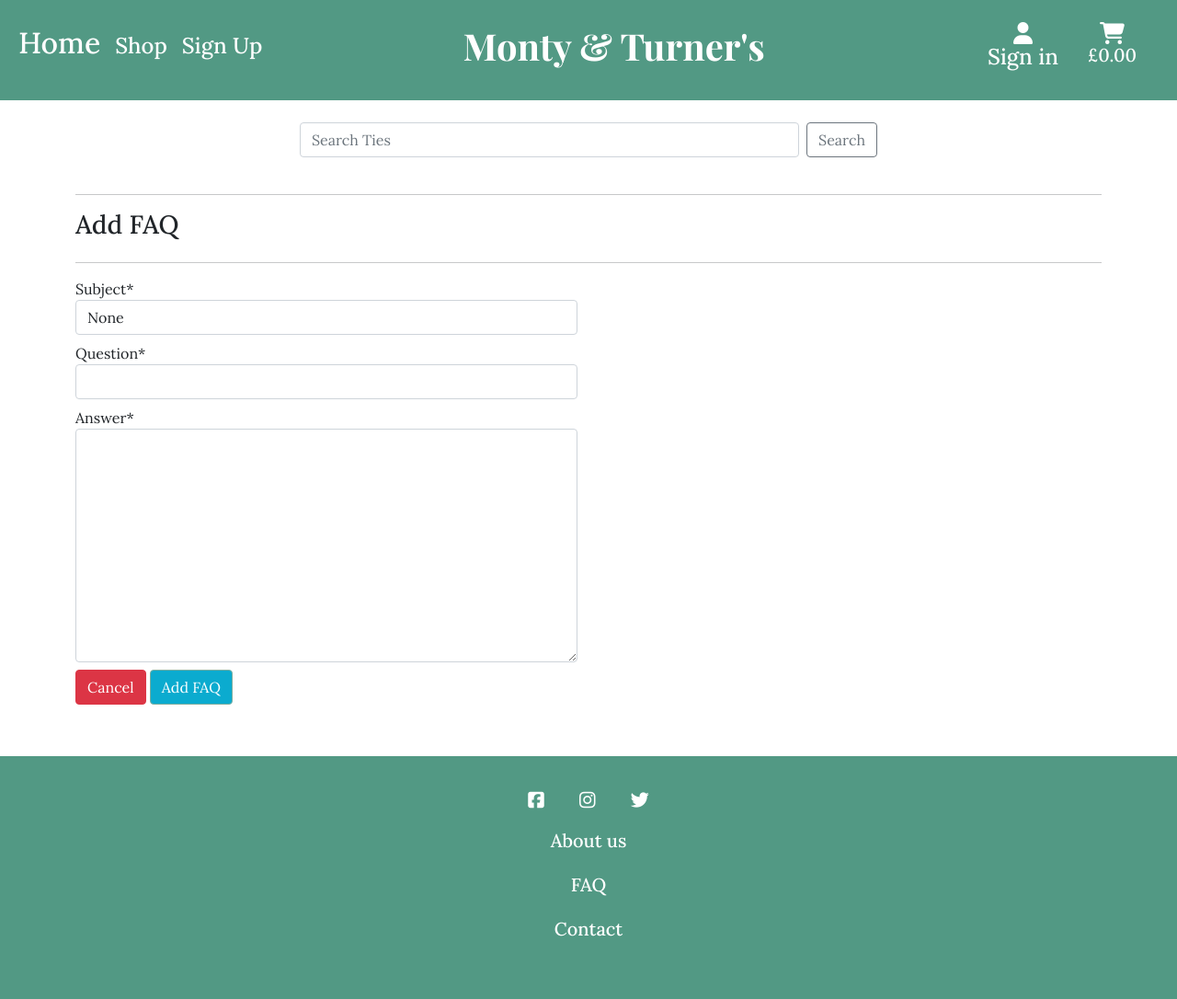
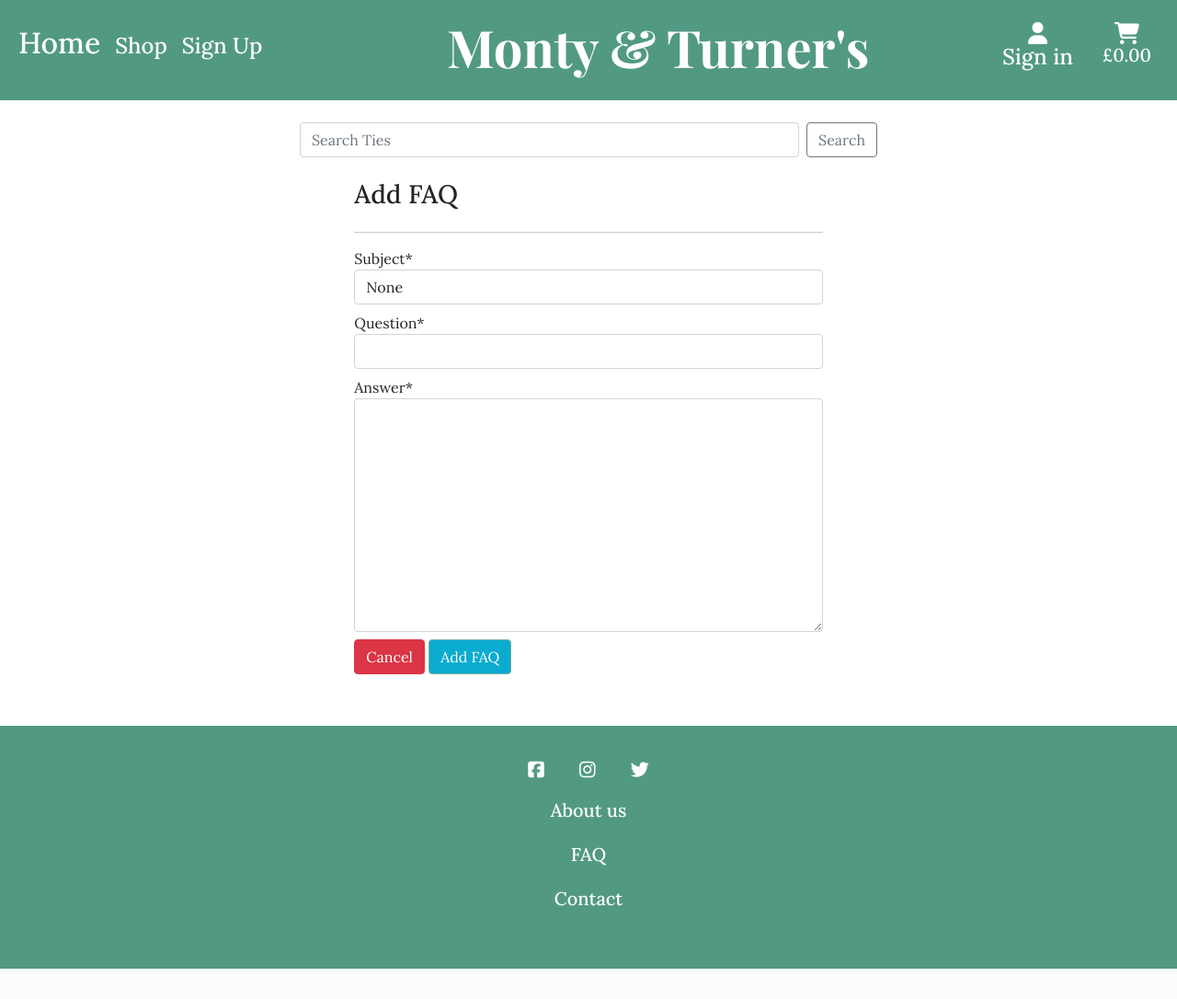
Before and after one commit to JPBiddle/Tie-Shop, a Django app: page /info/add/ in a window 1280 px wide. Shown: the whole page at 92% size. After the commit the page ends 1053 px from the top, so only its background shows below. Run offline with Django 3.2, Linux system fonts and the light colour scheme; data comes from the database, SQL or seed files in the repository; parts of the project's set-up code (start-up, migrations or seed data) failed here and were passed over; some libraries are stand-ins or nearby versions; some web fonts are replaced.

Commit message:
styled faq and edit faq/ add product/ add faq pages

```diff
--- a/info/templates/add_faq.html
+++ b/info/templates/add_faq.html
@@ -10,18 +10,17 @@
 {% endblock %}
 
 {% block content %}
-    <div class="overlay"></div>
-    <div class="container">
-        <div class="row no-gutters">
-            <div class="col-12">
-                <hr>
-                <h3 class="logo-font mb-4">Add FAQ</h3>
-                <hr>
-            </div>
+<div class="overlay"></div>
+<div class="container-fluid">
+    <div class="row no-gutters">
+        <div class="col-md-5 mx-auto">
+            <h3 class="logo-font mb-4">Add FAQ</h3>
+            <hr class="w60">
         </div>
+    </div>
 
-        <div class="row">
-            <div class="col-12 col-md-6">
+    <div class="row">
+        <div class="col-12 col-md-5 mx-auto">
                 <form method="POST" action="{% url 'add_faq' %}" class="form mb-2" enctype="multipart/form-data">
                     {% csrf_token %}
                     {{ form | crispy }}
--- a/static/css/base.css
+++ b/static/css/base.css
@@ -26,7 +26,10 @@ h1 {
 }
 
 .page-head {
+    padding-left: 4rem;
     color: white;
+    text-align: center;
+    font-size: 3.5rem;
 }
 
 .footer_base {
--- a/templates/base.html
+++ b/templates/base.html
@@ -51,7 +51,7 @@
 <body>
   <nav class="navbar nav_base sticky-top navbar-expand-lg">
     <div class="container-fluid">
-      <div class="collapse navbar navbar-collapse align-self-center" id="navbar">
+      <div class="collapse navbar navbar-collapse " id="navbar">
         <ul class="navbar-nav">
           <li class="nav-item">
             <a class="nav-link py-0" href="{% url 'home' %}"><h2>Home</h2></a>
@@ -67,8 +67,8 @@
             {% endif %}
           </li>
         </ul>
-        <h1 class="page-head">Monty & Turner's</h1>
-        <ul class="navbar-nav ml-auto px-3 text-center">
+        <h1 class="page-head align-center">Monty & Turner's</h1>
+        <ul class="navbar-nav ml-auto pr-3 text-center">
           <li class="nav-item">
             {% if request.user.is_authenticated %}
             <a class="nav-link mx-2" href="{% url 'profile' %}"><i class="fa-solid fa-user fa-xl"></i><div><h4>Your Account</h4></div></a>
```
Also changed, not shown: info/templates/edit_faq.html (+13 -16 lines), info/templates/faq.html (+9 -15 lines), products/templates/products/add_product.html (+4 -5 lines).
